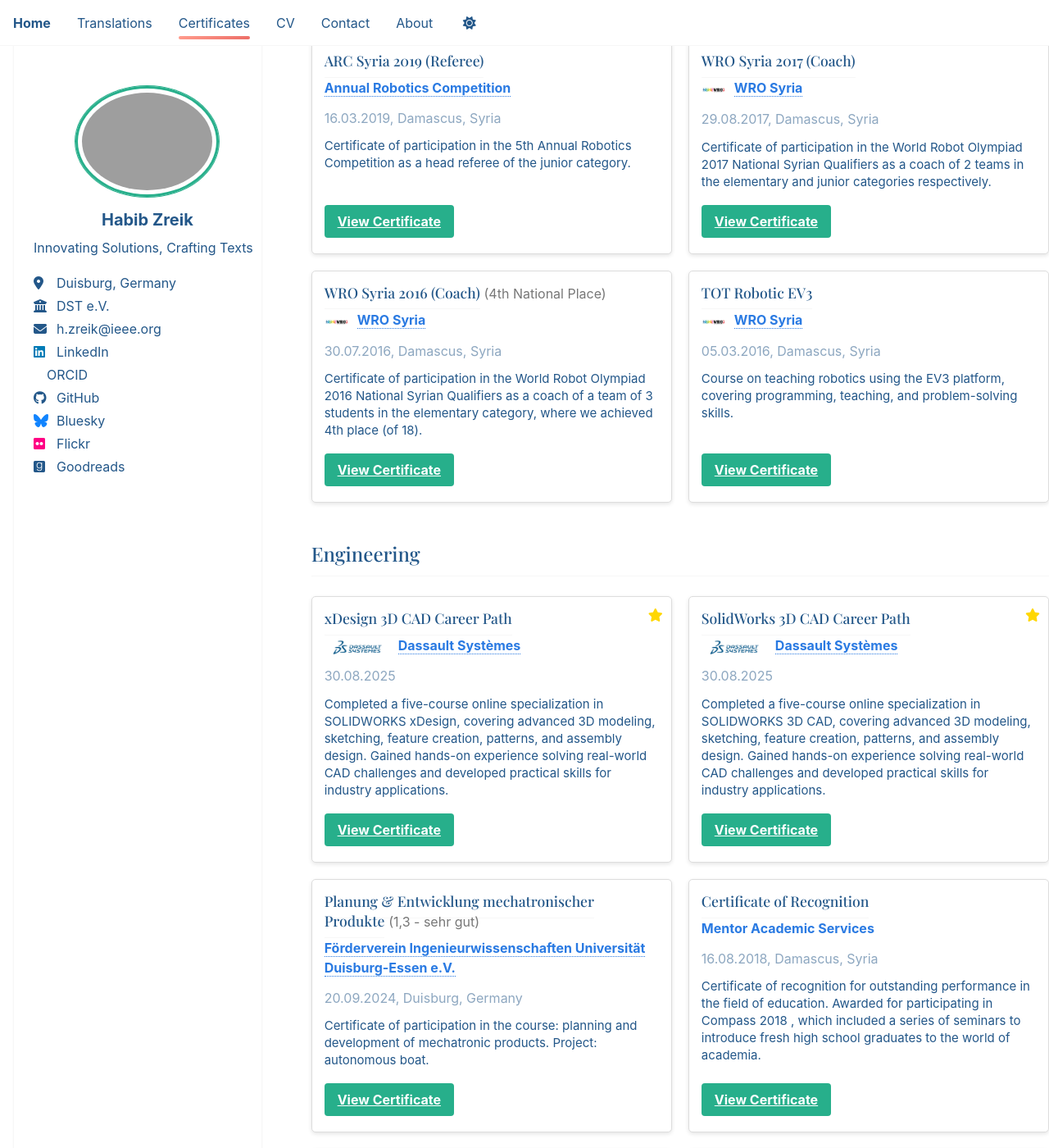
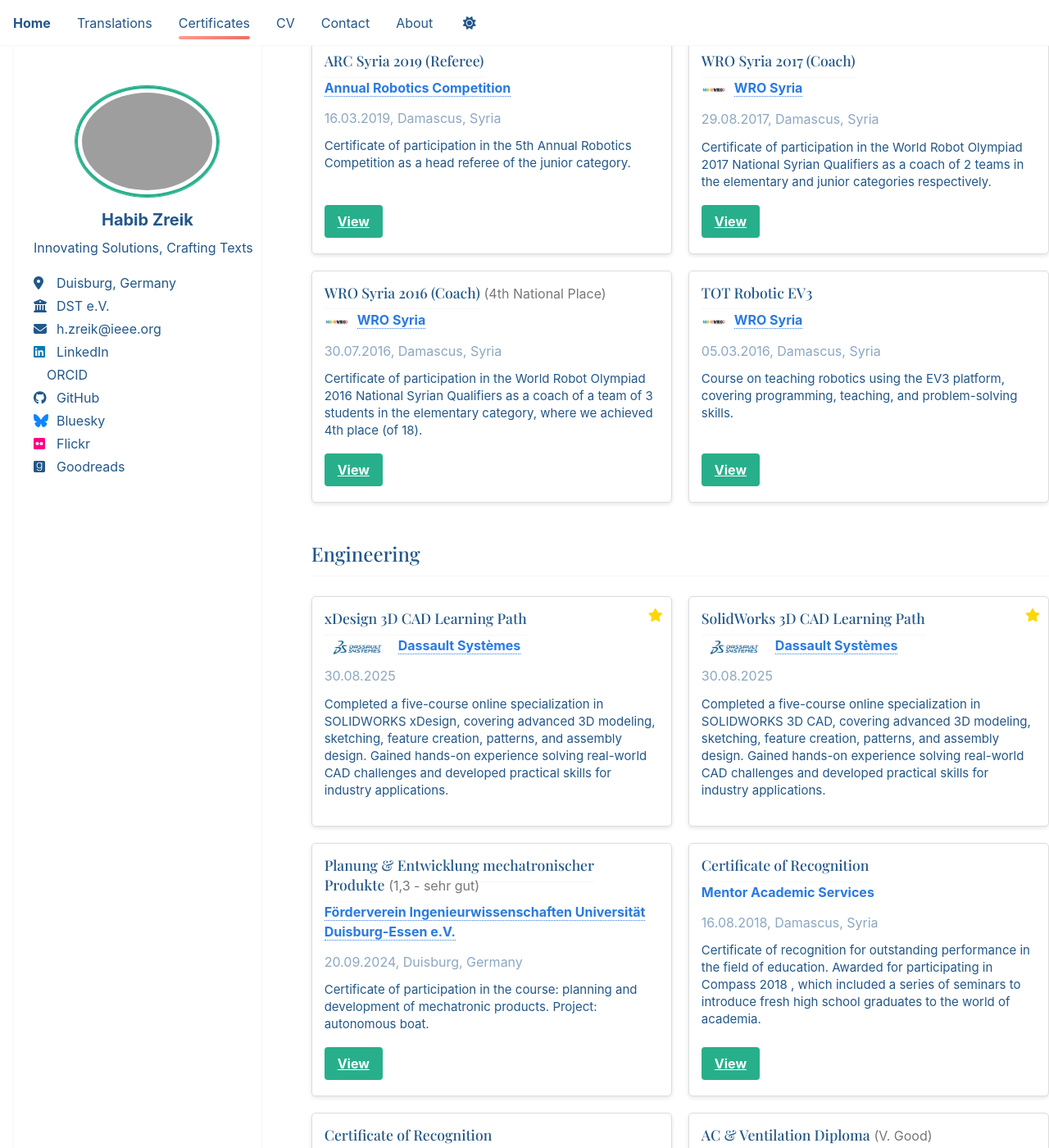
Before and after one commit to HabibZRK/HabibZRK.github.io, a Jekyll site: the page built from _pages/certificates.md, in a window 1280 px wide and 1400 px high, scrolled down 287 px. Shown: the whole window at 82% size. Built offline with Jekyll 4.4.1, drawn with Linux system fonts in a browser that asks for light colours; some of the changed text lies outside the part shown.

Commit message:
content: update CAD certificate titles and adjust buttons for cultural encounters certificate

```diff
--- a/_data/certificates.json
+++ b/_data/certificates.json
@@ -36,7 +36,7 @@
   },
 
   {
-    "title": "SolidWorks 3D CAD Career Path",
+    "title": "SolidWorks 3D CAD Learning Path",
     "date": "2025-08-30",
     "organization": "Dassault Systèmes",
     "organization_url": "https://www.coursera.org/learner/habib-zreik",
@@ -48,7 +48,7 @@
   "extension": "pdf"
   },
   {
-    "title": "xDesign 3D CAD Career Path",
+    "title": "xDesign 3D CAD Learning Path",
     "date": "2025-08-30",
     "organization": "Dassault Systèmes",
     "organization_url": "https://www.coursera.org/learner/habib-zreik",
--- a/_pages/certificates.md
+++ b/_pages/certificates.md
@@ -148,10 +148,14 @@
         </div>
         <p class="certificate-description">{{ certificate.description }}</p>
         <div class="certificate-buttons">
-          {% if certificate.url contains "http" %}
-            <a href="{{ certificate.url }}" class="btn btn--info" target="_blank">View Certificate</a>
-          {% elsif certificate.url %}
-            <a href="{{ certificate.url | prepend: base_path }}" class="btn btn--info">View Certificate</a>
+          {% if certificate.url and certificate.url contains '/file/' %}
+            <a href="{{ certificate.url }}" class="btn btn--info" target="_blank">View</a>
+          {% endif %}
+          {% if certificate['assignment-url'] and certificate['assignment-url'] contains '/file/' %}
+            <a href="{{ certificate['assignment-url'] }}" class="btn btn--info" target="_blank">Assignment</a>
+          {% endif %}
+          {% if certificate['dialogue-url'] and certificate['dialogue-url'] contains '/file/' %}
+            <a href="{{ certificate['dialogue-url'] }}" class="btn btn--url" target="_blank">Dialogue</a>
           {% endif %}
           {% if certificate.external_url and certificate.external_url != "" %}
             <a href="{{ certificate.external_url }}" class="btn btn--primary" target="_blank">
```
